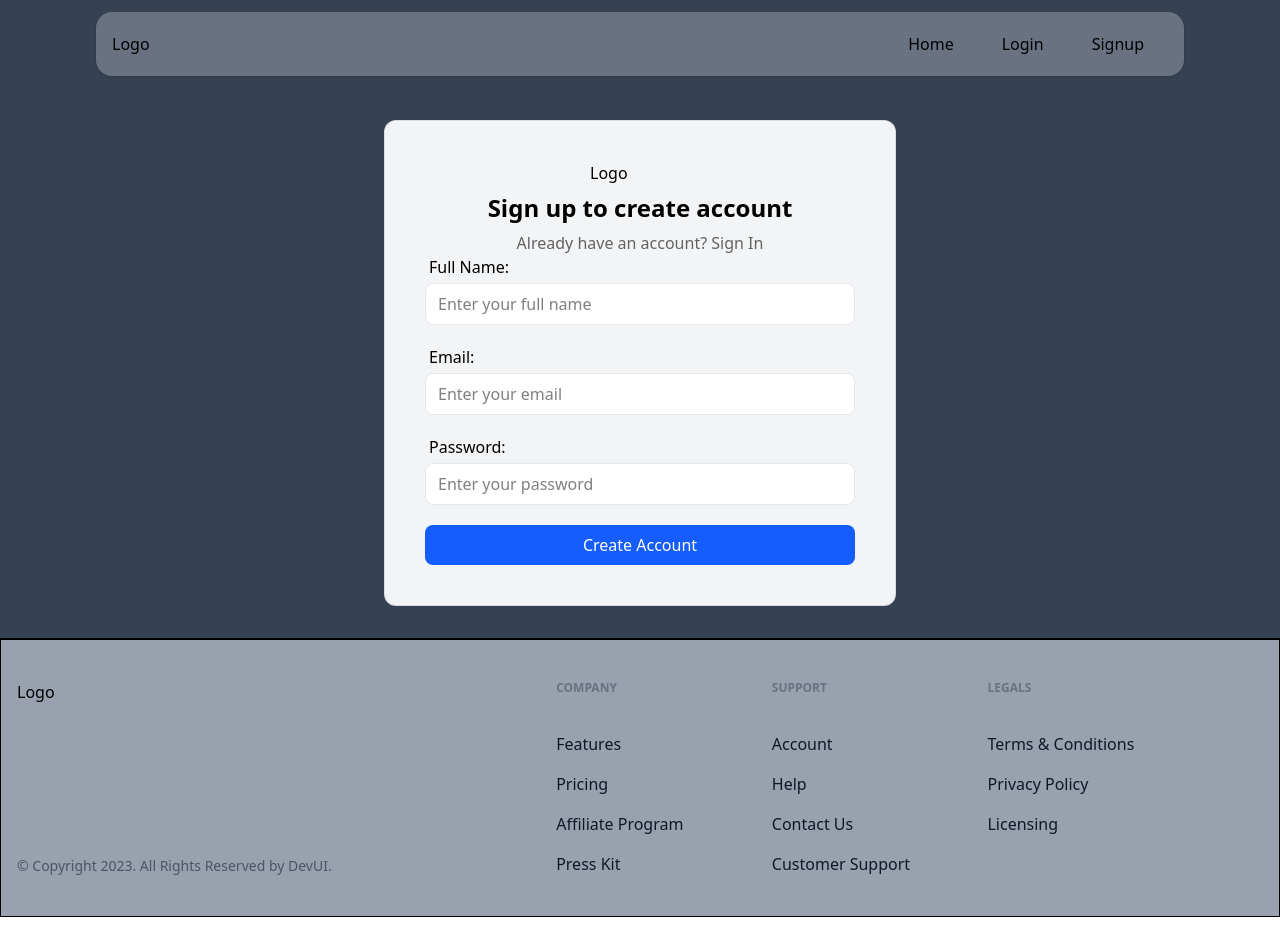
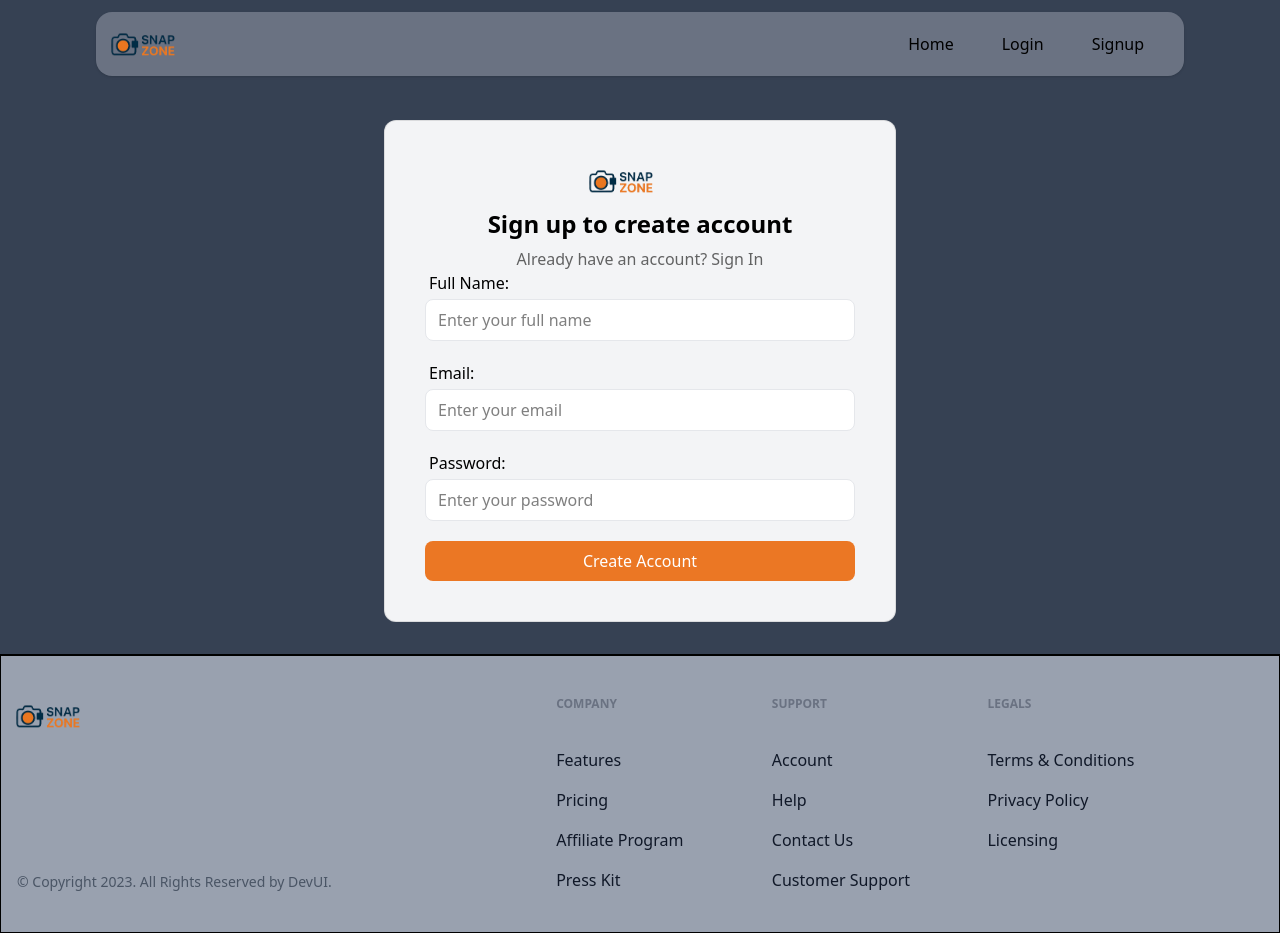
Before and after one commit to RiteshDev99/megaProject, a React (Vite) app: page /signup in a window 1280 px wide. Built offline with nearby package versions, Linux system fonts and the light colour scheme; no server answers.

Commit message:
Upload site logo and update related content

```diff
--- a/index.html
+++ b/index.html
@@ -4,7 +4,7 @@
     <meta charset="UTF-8" />
     <link rel="icon" type="image/svg+xml" href="/vite.svg" />
     <meta name="viewport" content="width=device-width, initial-scale=1.0" />
-    <title>MegaProject</title>
+    <title>Snap Zone</title>
   </head>
   <body>
     <div id="root"></div>
--- a/package.json
+++ b/package.json
@@ -1,5 +1,5 @@
 {
-  "name": "megaproject",
+  "name": "snap_zone",
   "private": true,
   "version": "0.0.0",
   "type": "module",
--- a/src/components/Login.jsx
+++ b/src/components/Login.jsx
@@ -73,7 +73,7 @@ const Login = () => {
                         />
                         <Button
                             type="submit"
-                            className="w-full"
+                            className="w-full cursor-pointer hover:bg-[#ed6502] duration-200"
                         >Sign in</Button>
                     </div>
                 </form>
--- a/src/components/Signup.jsx
+++ b/src/components/Signup.jsx
@@ -74,7 +74,7 @@ function Signup() {
                             {...register("password", {
                                 required: true,})}
                         />
-                        <Button type="submit" className="w-full">
+                        <Button type="submit" className="w-full cursor-pointer hover:bg-[#ed6502] duration-200">
                             Create Account
                         </Button>
                     </div>
--- a/src/components/header/Header.jsx
+++ b/src/components/header/Header.jsx
@@ -4,12 +4,13 @@ import {Link, useNavigate} from "react-router-dom";
 import {Container, Logo, LogoutBtn} from "../index.js";
 
 
-function Header() {
+function Header () {
 
     const authStatus = useSelector((state) => state.auth.status)
     const navigate = useNavigate()
 
     console.log("Header authStatus:", authStatus);
+
 
 
     const navItems = [
@@ -60,7 +61,7 @@ function Header() {
                                 <li key={item.name}>
                                     <button
                                         onClick={() => navigate(item.slug)}
-                                        className="inline-block px-6 py-2 duration-200 hover:bg-blue-100 rounded-full"
+                                        className="inline-block px-6 py-2 duration-200 hover:bg-[#eb7724] hover:text-amber-50 rounded-full"
                                     >
                                         {item.name}
                                     </button>
--- a/src/components/ui/Button.jsx
+++ b/src/components/ui/Button.jsx
@@ -1,7 +1,7 @@
 const Button = ({
                     children,
                     type = 'button',
-                    bgColor = 'bg-blue-600',
+                    bgColor = 'bg-[#eb7724]',
                     textColor = 'text-white',
                     className = '',
                     ...props
--- a/src/components/ui/logo.jsx
+++ b/src/components/ui/logo.jsx
@@ -1,7 +1,13 @@
-const Logo = ({width = '100px'}) => {
-    return(
-        <div>Logo</div>
-    )
-}
+const Logo = () => {
+    return (
+        <div className="h-10 w-16  flex items-center justify-center  ">
+            <img
+                src="/src/assets/icons/logo.png"
+                alt="Logo"
+                className="h-full w-full object-contain scale-125"
+            />
+        </div>
+    );
+};
 
 export default Logo;
```
Also changed, not shown: src/assets/icons/logo.png (added), 1 other file (tests, documents, lock files or other folders).
